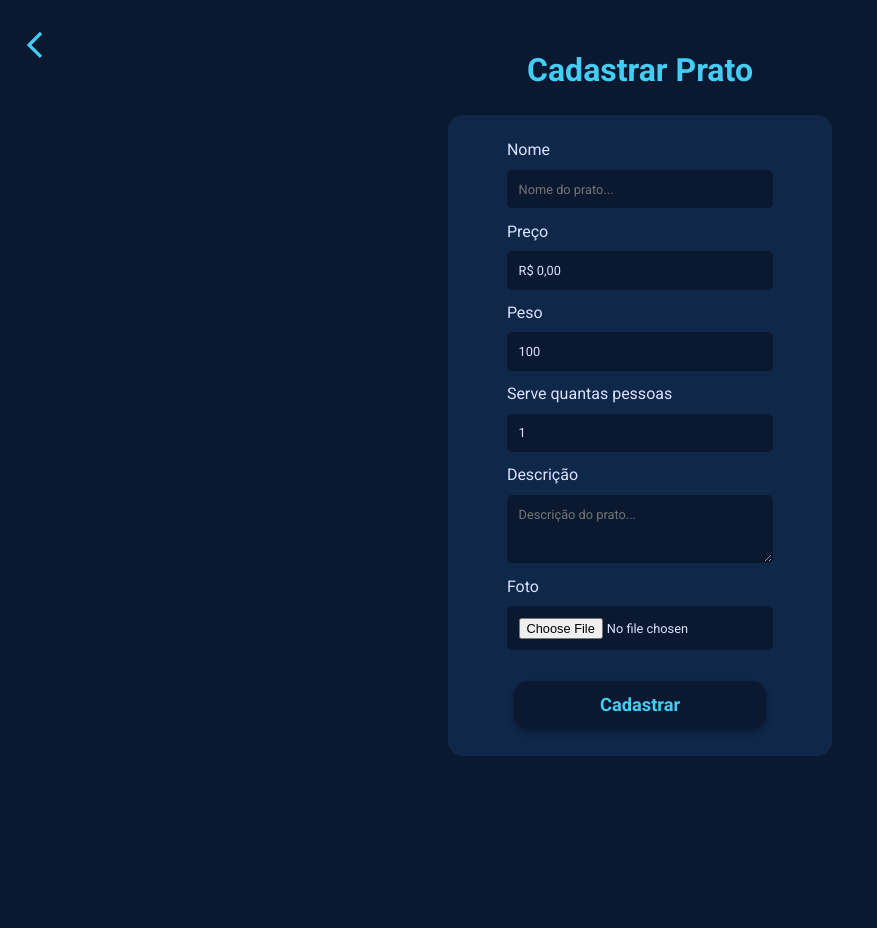
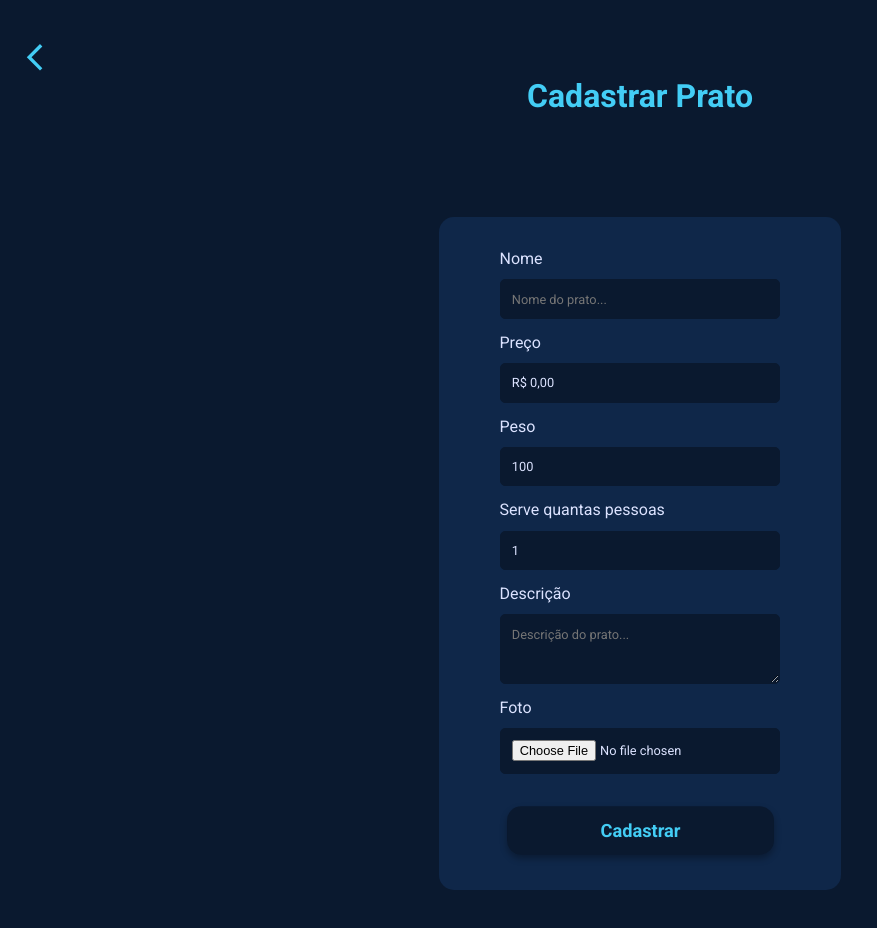
Before and after one commit to Miguelpenha/Template-Restaurant-Front-End, a Next.js app: page /plates/registration in a window 1280 px wide. Shown: the top 928 px of the page, without its empty margins (0-877 px from the left). Before the commit the page ends 820 px from the top, so only its background shows below. Built offline with nearby package versions, Linux system fonts and the light colour scheme; no server answers.

Commit message:
Update registration.ts

```diff
--- a/styles/pages/plates/registration.ts
+++ b/styles/pages/plates/registration.ts
@@ -35,20 +35,21 @@ export const IconButtonBack = styled.svg`
 
 export const Title = styled.h1`
     margin: auto;
-    margin-top: 4%;
-    font-size: 2.5vw;
+    margin-top: 6%;
+    font-size: 2rem;
     color: ${props => props.theme.primary};
 `
 
 export const Form = styled.form`
-    width: 30%;
     padding: 2%;
     display: flex;
-    margin-top: 2%;
+    margin-top: 8%;
+    padding-top: 2rem;
     margin-bottom: 5%;
     align-self: center;
     border-radius: 15px;
     flex-direction: column;
+    width: calc(300px + 8vw);
     background-color: ${props => props.theme.backgroundColorSecondary};
 `
 
@@ -61,14 +62,14 @@ export const Field = styled.div`
 `
 
 export const Label = styled.label`
-
+    font-size: 1rem;
 `
 
 export const Input = styled.input`
     padding: 4%;
     border: none;
-    font-size: 1vw;
     margin-top: 4%;
+    font-size: 0.8rem;
     border-radius: 5px;
     transition-duration: 0.1s;
     transition-timing-function: linear;
@@ -85,9 +86,9 @@ export const Input = styled.input`
 export const InputTextArea = styled.textarea`
     padding: 4%;
     border: none;
-    font-size: 1vw;
     margin-top: 4%;
     resize: vertical;
+    font-size: 0.8rem;
     border-radius: 5px;
     transition-duration: 0.1s;
     transition-timing-function: linear;
@@ -104,8 +105,8 @@ export const InputTextArea = styled.textarea`
 export const InputImage = styled.input`
     padding: 4%;
     border: none;
-    font-size: 1vw;
     margin-top: 4%;
+    font-size: 0.8rem;
     border-radius: 5px;
     transition-duration: 0.1s;
     transition-timing-function: linear;
@@ -126,12 +127,13 @@ export const ButtonSubmit = styled.button`
     display: flex;
     margin-top: 5%;
     cursor: pointer;
-    font-size: 1.5vw;
+    font-size: 1.2rem;
     font-weight: bold;
     align-self: center;
     align-items: center;
     border-radius: 15px;
     text-decoration: none;
+    margin-bottom: 0.5rem;
     transform: scale(0.95);
     transition-duration: 0.1s;
     justify-content: space-evenly;
```
